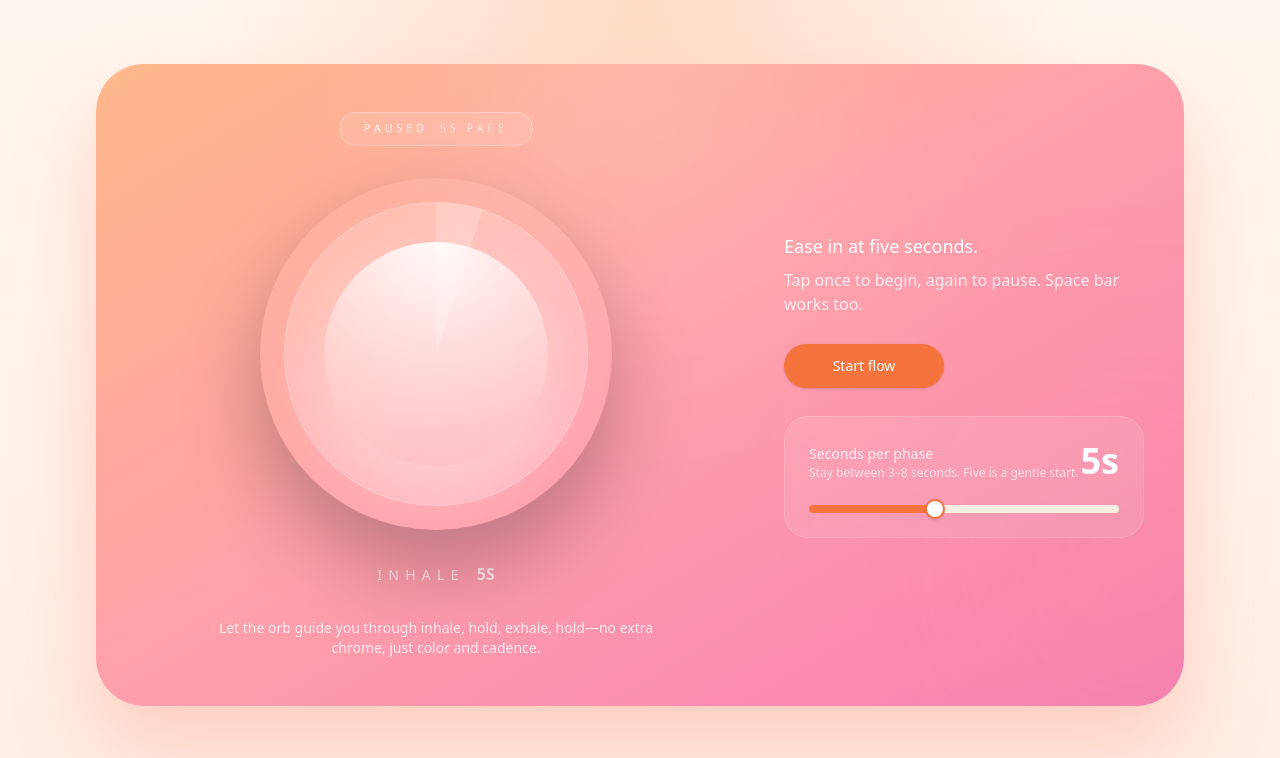
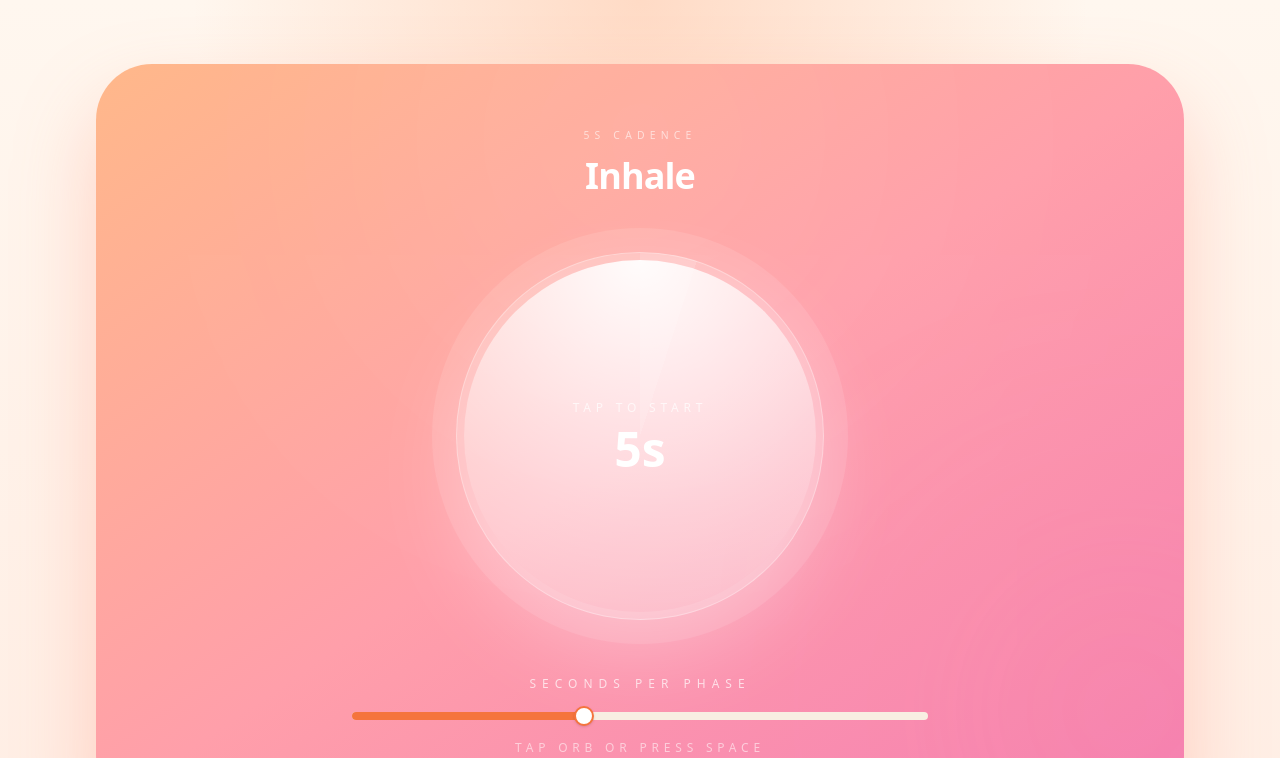
Before and after one commit to abiassi/deepbreathing, a Next.js app: page / in a window 1280 px wide. Shown: the top 758 px of the page. Built offline with nearby package versions, Linux system fonts and the light colour scheme.

Commit message:
update exp

```diff
--- a/src/components/breathing-visualizer.tsx
+++ b/src/components/breathing-visualizer.tsx
@@ -2,7 +2,6 @@
 
 import { useCallback, useEffect, useMemo, useRef, useState, type CSSProperties } from "react";
 
-import { Button } from "@/components/ui/button";
 import { Label } from "@/components/ui/label";
 import { Slider } from "@/components/ui/slider";
 
@@ -111,6 +110,7 @@ export function BreathingVisualizer() {
   }, [countdown, secondsPerBreath]);
 
   const orbScale = activePhase === "Inhale" ? 1 : activePhase === "Exhale" ? 0.65 : 0.82;
+  const orbPrompt = running ? "Keep pace" : "Tap to start";
 
   const handleSliderChange = (value: number[]) => {
     const nextValue = clampSeconds(value[0] ?? seconds);
@@ -118,30 +118,40 @@ export function BreathingVisualizer() {
   };
 
   const handleToggle = () => {
-    setRunning((prev) => !prev);
-    if (running) {
+    setRunning((prev) => {
+      if (prev) {
         resetPhase();
+        return false;
       }
+      return true;
+    });
   };
 
   return (
-    <section className="relative isolate overflow-hidden rounded-[48px] bg-gradient-to-br from-[#ffb88a] via-[#ff9faa] to-[#f57fb5] px-6 py-12 text-white shadow-[0_40px_80px_rgba(255,143,119,0.35)] sm:px-10">
+    <section className="relative isolate flex min-h-[90vh] flex-col overflow-hidden rounded-[56px] bg-gradient-to-br from-[#ffb88a] via-[#ff9faa] to-[#f57fb5] px-6 py-10 text-white shadow-[0_40px_80px_rgba(255,143,119,0.35)] sm:px-12">
       <div aria-hidden className="pointer-events-none absolute inset-0 opacity-60">
-        <div className="absolute -top-32 left-1/2 h-80 w-80 -translate-x-1/2 rounded-full bg-white/40 blur-[130px]" />
-        <div className="absolute bottom-0 right-0 h-72 w-72 translate-x-1/3 rounded-full bg-[#ff9d7a]/40 blur-[120px]" />
+        <div className="absolute left-1/2 top-[-20%] h-[28rem] w-[28rem] -translate-x-1/2 rounded-full bg-white/20 blur-[150px]" />
+        <div className="absolute bottom-[-10%] right-0 h-[22rem] w-[22rem] translate-x-1/3 rounded-full bg-[#ff9d7a]/20 blur-[130px]" />
       </div>
-      <div className="relative grid items-center gap-12 lg:grid-cols-[minmax(0,1fr)_360px]">
-        <div className="flex flex-col items-center gap-8 text-center">
-          <span className="inline-flex items-center gap-3 rounded-full border border-white/30 bg-white/10 px-6 py-2 text-[0.65rem] uppercase tracking-[0.4em] text-white/80">
-            {running ? "Flow" : "Paused"}
-            <span className="text-white/60">{secondsPerBreath}s pace</span>
-          </span>
-          <div className="relative flex h-[22rem] w-[22rem] items-center justify-center rounded-full bg-white/5 p-6 shadow-[0_40px_80px_rgba(0,0,0,0.25)]">
+      <div className="relative z-10 flex flex-1 flex-col items-center justify-between gap-8">
+        <div className="pt-6 text-center">
+          <p className="text-[0.65rem] uppercase tracking-[0.5em] text-white/60">{secondsPerBreath}s cadence</p>
+          <p className="mt-3 text-4xl font-semibold tracking-tight text-white" aria-live="polite">
+            {activePhase}
+          </p>
+        </div>
+        <button
+          type="button"
+          onClick={handleToggle}
+          aria-pressed={running}
+          aria-label="Toggle breathing cycle"
+          className="group relative flex aspect-square w-full max-w-[26rem] items-center justify-center rounded-full bg-white/10 p-8 transition-transform duration-500 focus-visible:outline-none focus-visible:ring-4 focus-visible:ring-white/60"
+        >
           <div
-              className="absolute inset-6 rounded-full border border-white/20"
+            className="absolute inset-6 rounded-full border border-white/30"
             style={{
               background: `conic-gradient(var(--tw-gradient-stops))`,
-                "--tw-gradient-stops": `${running ? "rgba(255,255,255,0.9)" : "rgba(255,255,255,0.35)"} ${Math.max(
+              "--tw-gradient-stops": `${running ? "rgba(255,255,255,0.9)" : "rgba(255,255,255,0.3)"} ${Math.max(
                 progress * 100,
                 5
               )}%, rgba(255,255,255,0.2) ${Math.max(progress * 100, 5)}%`
@@ -149,40 +159,19 @@ export function BreathingVisualizer() {
           />
           <div
             aria-hidden
-              className="relative h-56 w-56 rounded-full bg-[radial-gradient(circle_at_top,_rgba(255,255,255,0.9),_rgba(255,255,255,0.35)_60%,_rgba(255,255,255,0.08))] shadow-[0_25px_65px_rgba(255,255,255,0.35)] transition-transform duration-700 ease-in-out"
+            className="relative h-full w-full rounded-full bg-[radial-gradient(circle_at_top,_rgba(255,255,255,0.95),_rgba(255,255,255,0.35)_65%,_rgba(255,255,255,0.08))] shadow-[0_35px_90px_rgba(255,255,255,0.35)] transition-transform duration-700 ease-in-out"
             style={{ transform: `scale(${orbScale})` }}
           />
-          </div>
-          <div className="text-sm uppercase tracking-[0.45em] text-white/75" aria-live="polite">
-            {activePhase}
-            <span className="ml-3 text-base font-semibold tracking-normal">{countdown}s</span>
-          </div>
-          <p className="max-w-md text-sm text-white/80">
-            Let the orb guide you through inhale, hold, exhale, hold—no extra chrome, just color and cadence.
-          </p>
-        </div>
-        <div className="space-y-7 text-white/90">
-          <div className="space-y-2 text-center lg:text-left">
-            <p className="text-lg font-medium text-white">Ease in at five seconds.</p>
-            <p className="text-base text-white/80">Tap once to begin, again to pause. Space bar works too.</p>
-          </div>
-          <div className="flex justify-center lg:justify-start">
-            <Button className="w-40" onClick={handleToggle}>
-              {running ? "Pause flow" : "Start flow"}
-            </Button>
-          </div>
-          <div className="rounded-3xl border border-white/15 bg-white/10 p-6 backdrop-blur-sm">
-            <div className="flex items-center justify-between">
-              <div>
-                <Label htmlFor="seconds" className="text-white/80">
+        <span className="pointer-events-none absolute inset-0 flex flex-col items-center justify-center text-center" aria-live="polite">
+          <span className="text-[0.75rem] uppercase tracking-[0.4em] text-white/70">{orbPrompt}</span>
+          <span className="mt-2 text-5xl font-semibold tabular-nums text-white">{countdown}s</span>
+        </span>
+      </button>
+        <div className="w-full max-w-xl space-y-5 pb-4 text-center">
+          <Label htmlFor="seconds" className="block text-xs uppercase tracking-[0.5em] text-white/70">
             Seconds per phase
           </Label>
-                <p className="text-xs text-white/70">Stay between 3–8 seconds. Five is a gentle start.</p>
-              </div>
-              <span className="text-4xl font-semibold text-white">{secondsPerBreath}s</span>
-            </div>
           <Slider
-              className="mt-6"
             id="seconds"
             min={3}
             max={8}
@@ -191,7 +180,7 @@ export function BreathingVisualizer() {
             onValueChange={handleSliderChange}
             aria-label="Seconds per phase"
           />
-            </div>
+          <p className="text-xs uppercase tracking-[0.4em] text-white/55">Tap orb or press space</p>
         </div>
       </div>
     </section>
```
Lines whose indentation alone changed are shown as unchanged.
